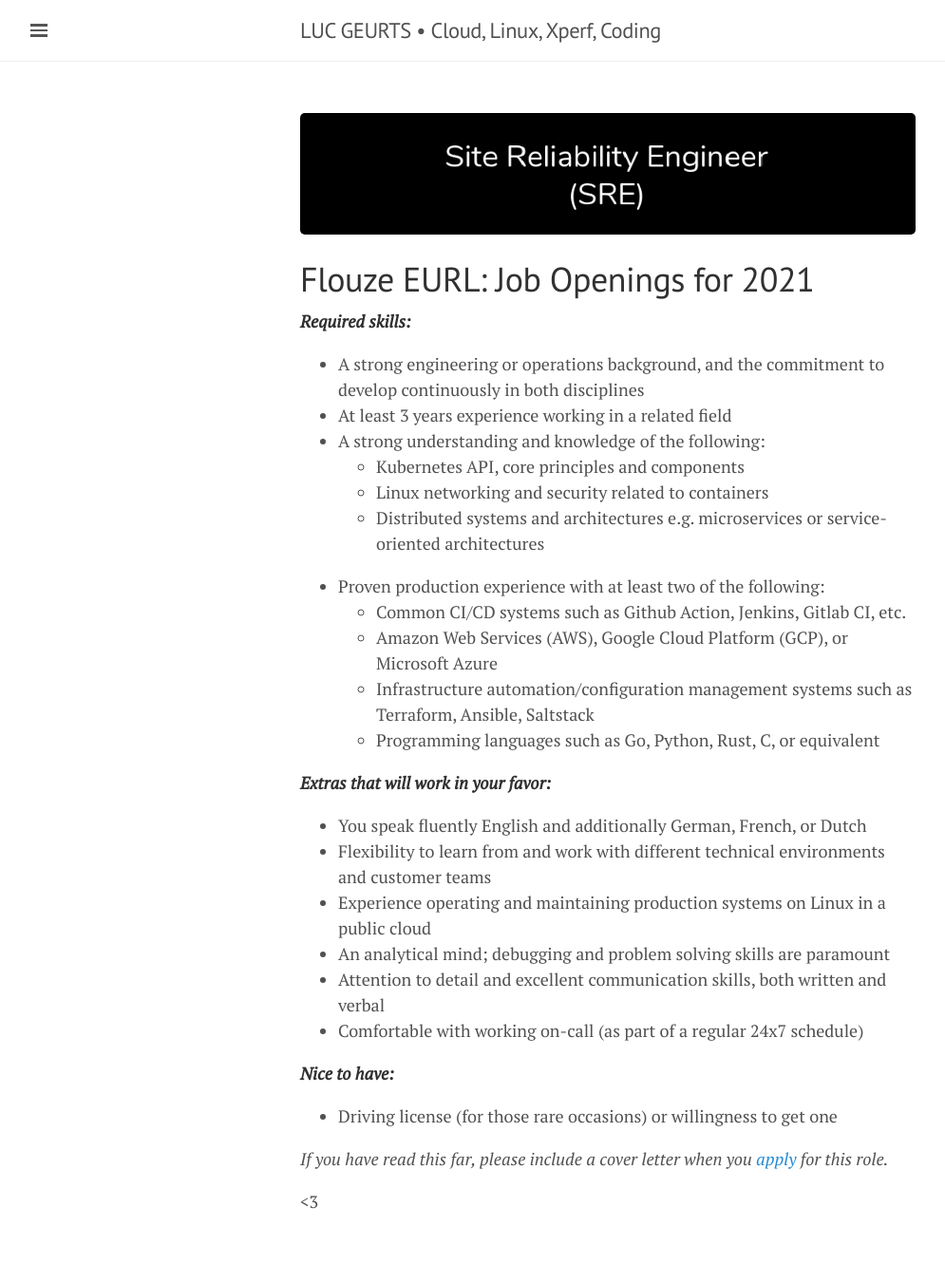
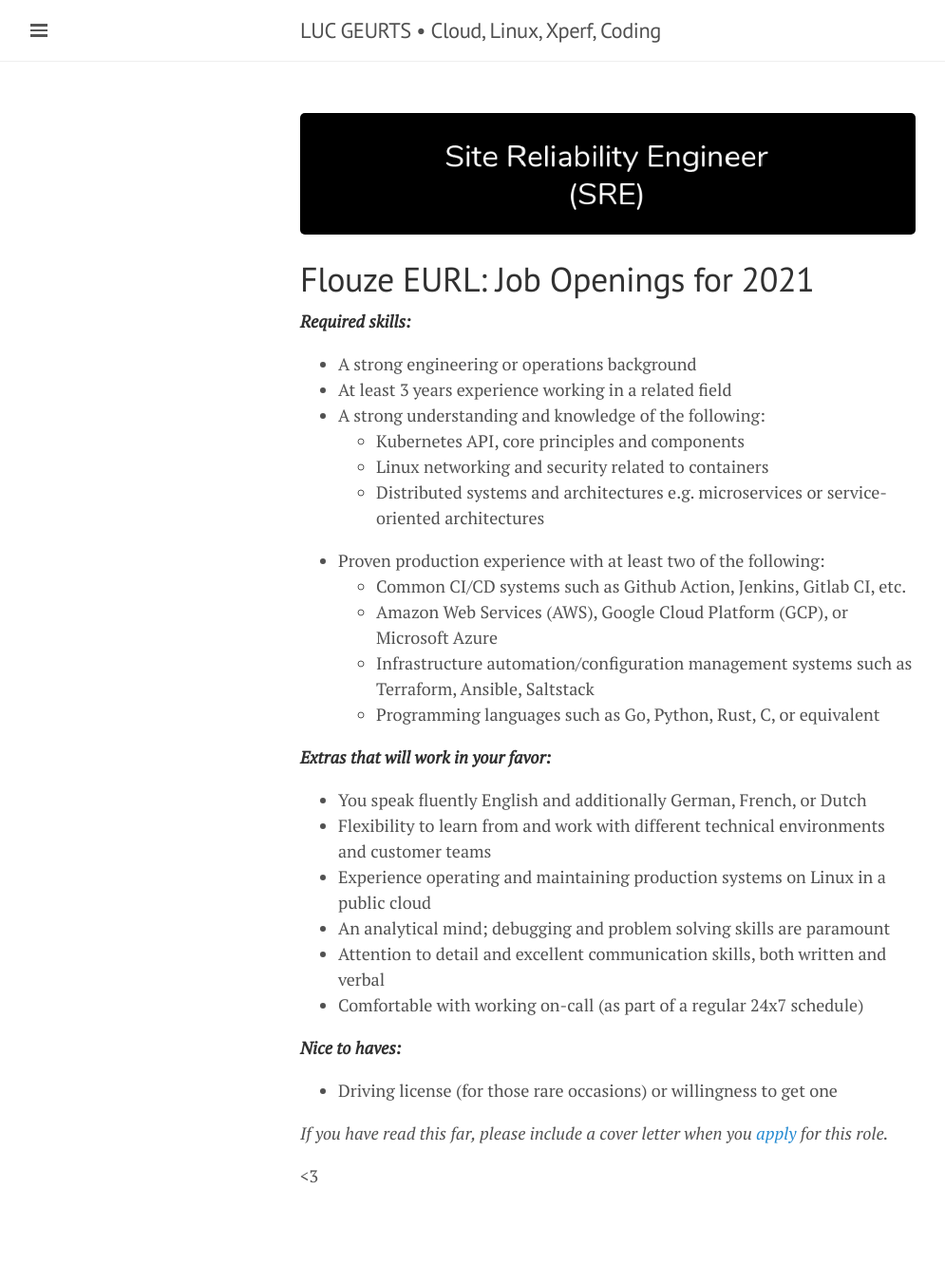
Before and after one commit to lgeurts/lgeurts.github.io, a Jekyll site: the page built from APPLICATION_FORM.md, in a window 1280 px wide. Shown: the whole page at 95% size, without its empty margins (0-995 px from the left). Built offline with Jekyll 4.4.1, drawn with Linux system fonts in a browser that asks for light colours; nearby versions of some CDN libraries; our own code applies the rules of GitHub Pages for plain Markdown files; after the commit the page ends 1324 px from its top, so only the background shows below that.

Commit message:
Update APPLICATION_FORM.md

```diff
--- a/APPLICATION_FORM.md
+++ b/APPLICATION_FORM.md
@@ -4,7 +4,7 @@
 
 ***Required skills:***
 
-- A strong engineering or operations background, and the commitment to develop continuously in both disciplines
+- A strong engineering or operations background
 - At least 3 years experience working in a related field
 - A strong understanding and knowledge of the following:
     * Kubernetes API, core principles and components
@@ -24,7 +24,7 @@
 - Attention to detail and excellent communication skills, both written and verbal
 - Comfortable with working on-call (as part of a regular 24x7 schedule)
 
-***Nice to have:***
+***Nice to haves:***
 - Driving license (for those rare occasions) or willingness to get one
 
 *If you have read this far, please include a cover letter when you [apply](lgeurts@pm.me) for this role.*
```
